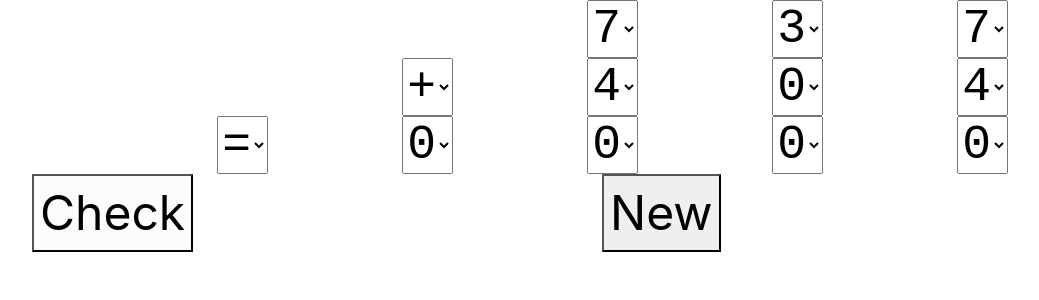
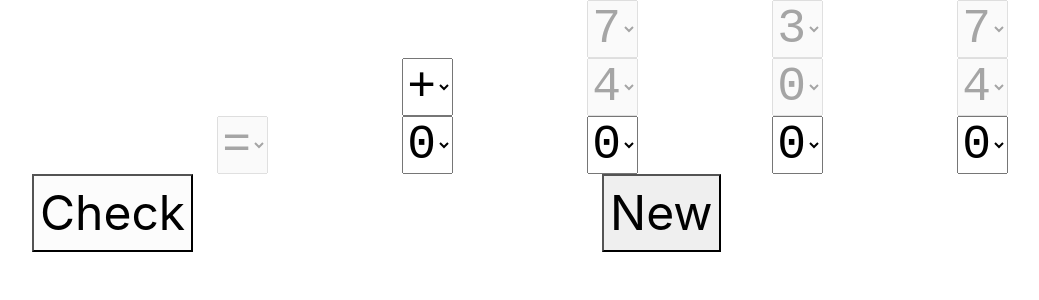
Before and after one commit to paulpeeling/math-app, an Angular app: page / in a window 1280 px wide. Shown: the top 300 px of the page, without its empty margins (53-1092 px from the left). Built offline with nearby package versions, Linux system fonts and the light colour scheme.

Commit message:
disabled some selectors

```diff
--- a/src/app/problem/problem.component.html
+++ b/src/app/problem/problem.component.html
@@ -3,21 +3,21 @@
     <div class="col"></div>
     <div class="col"></div>
     <div class="col"></div>
-    <div class="col"><select><option>{{ problem.first.toString().padStart(3,"0")[0] }}</option></select></div>
-    <div class="col"><select><option>{{ problem.first.toString().padStart(3,"0")[1] }}</option></select></div>
-    <div class="col"><select><option>{{ problem.first.toString().padStart(3,"0")[2] }}</option></select></div>
+    <div class="col"><select disabled><option>{{ problem.first.toString().padStart(3,"0")[0] }}</option></select></div>
+    <div class="col"><select disabled><option>{{ problem.first.toString().padStart(3,"0")[1] }}</option></select></div>
+    <div class="col"><select disabled><option>{{ problem.first.toString().padStart(3,"0")[2] }}</option></select></div>
   </div>
   <div class="row no-gutters">
       <div class="col"></div>
       <div class="col"></div>
       <div class="col"><select #operation (change)="onChange(operation.value)"><option>+</option><option>-</option></select></div>
-      <div class="col"><select><option>{{ problem.second.toString().padStart(3,"0")[0] }}</option></select></div>
-      <div class="col"><select><option>{{ problem.second.toString().padStart(3,"0")[1] }}</option></select></div>
-      <div class="col"><select><option>{{ problem.second.toString().padStart(3,"0")[2] }}</option></select></div>
+      <div class="col"><select disabled><option>{{ problem.second.toString().padStart(3,"0")[0] }}</option></select></div>
+      <div class="col"><select disabled><option>{{ problem.second.toString().padStart(3,"0")[1] }}</option></select></div>
+      <div class="col"><select disabled><option>{{ problem.second.toString().padStart(3,"0")[2] }}</option></select></div>
   </div>
   <div class="row no-gutters">
       <div class="col"></div>
-      <div class="col"><select><option>=</option></select></div>
+      <div class="col"><select  disabled><option>=</option></select></div>
       <div class="col"><select [(ngModel)]='answerDigit1'>
         <option >0</option><option >1</option><option >2</option><option >3</option><option >4</option><option >5</option><option >6</option><option >7</option><option >8</option><option >9</option>
       </select></div>
```
